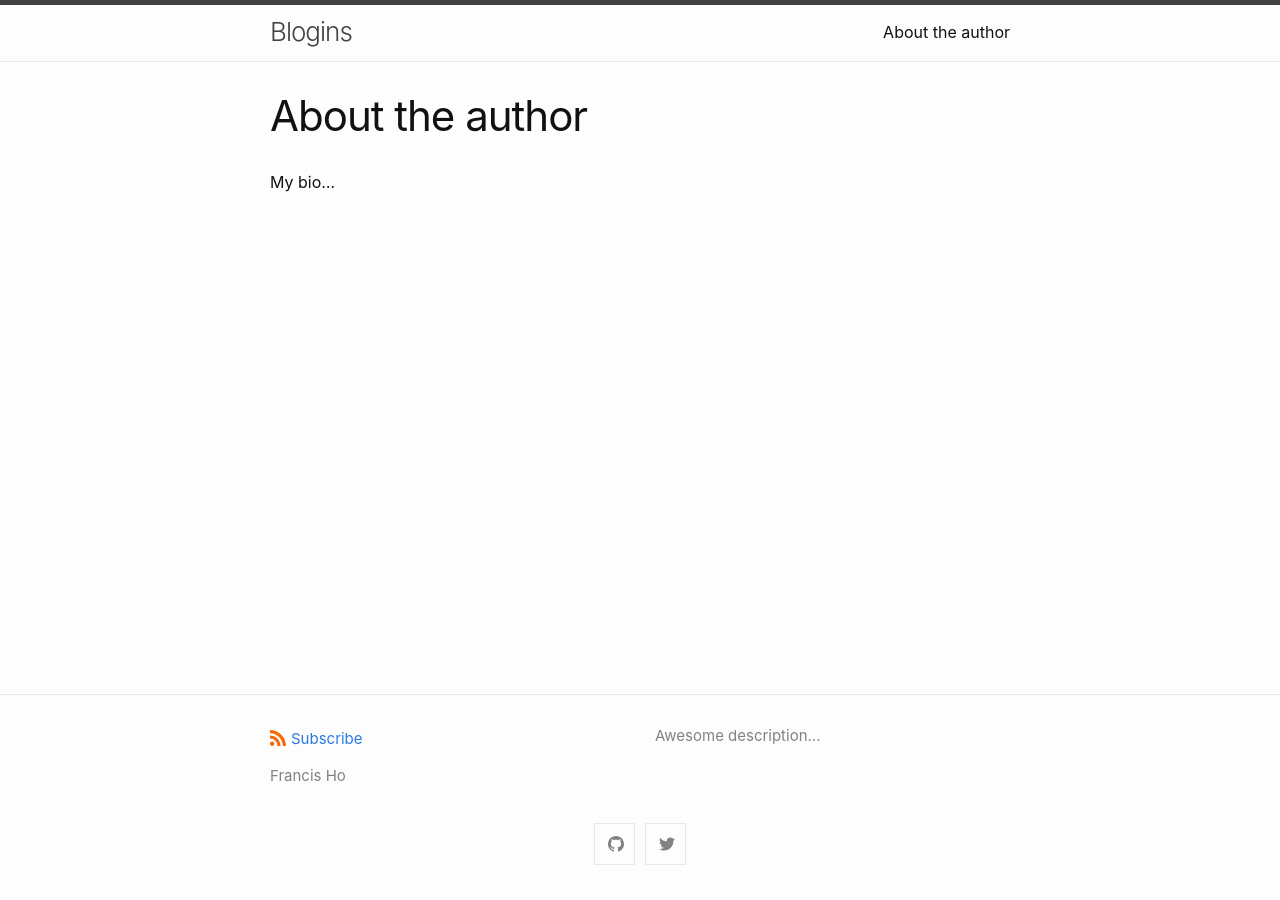
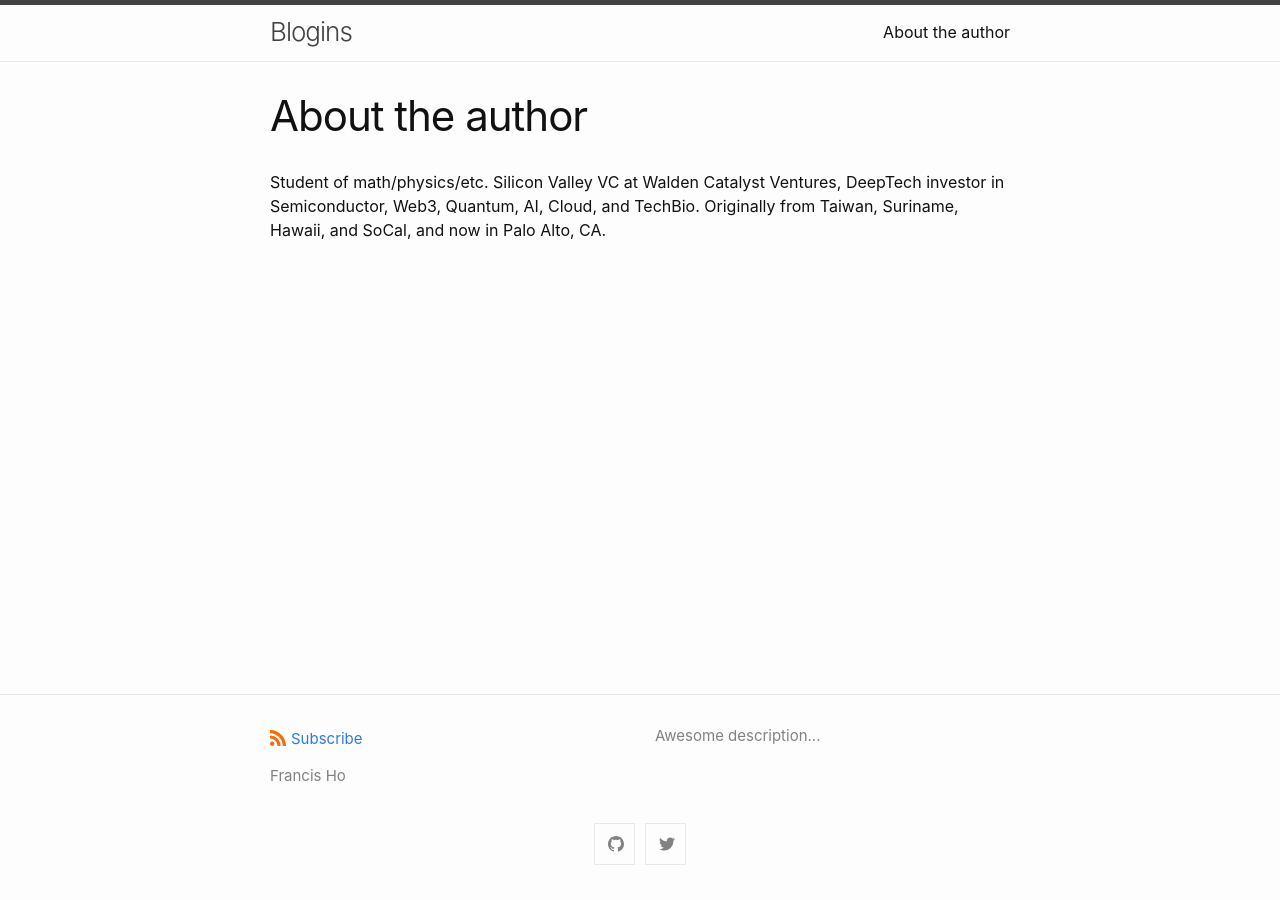
Before and after one commit to sunfishstanford/sunfishstanford.github.io, a Jekyll site: the page built from about.md, in a window 1280 px wide. Built offline with Jekyll 4.4.1, drawn with Linux system fonts in a browser that asks for light colours; comment, search, counter and statistics services are not loaded.

Commit message:
Update about.md

```diff
--- a/about.md
+++ b/about.md
@@ -4,4 +4,4 @@ title: About the author
 permalink: /about/
 ---
 
-My bio...
+Student of math/physics/etc. Silicon Valley VC at Walden Catalyst Ventures, DeepTech investor in Semiconductor, Web3, Quantum, AI, Cloud, and TechBio. Originally from Taiwan, Suriname, Hawaii, and SoCal, and now in Palo Alto, CA.
```
